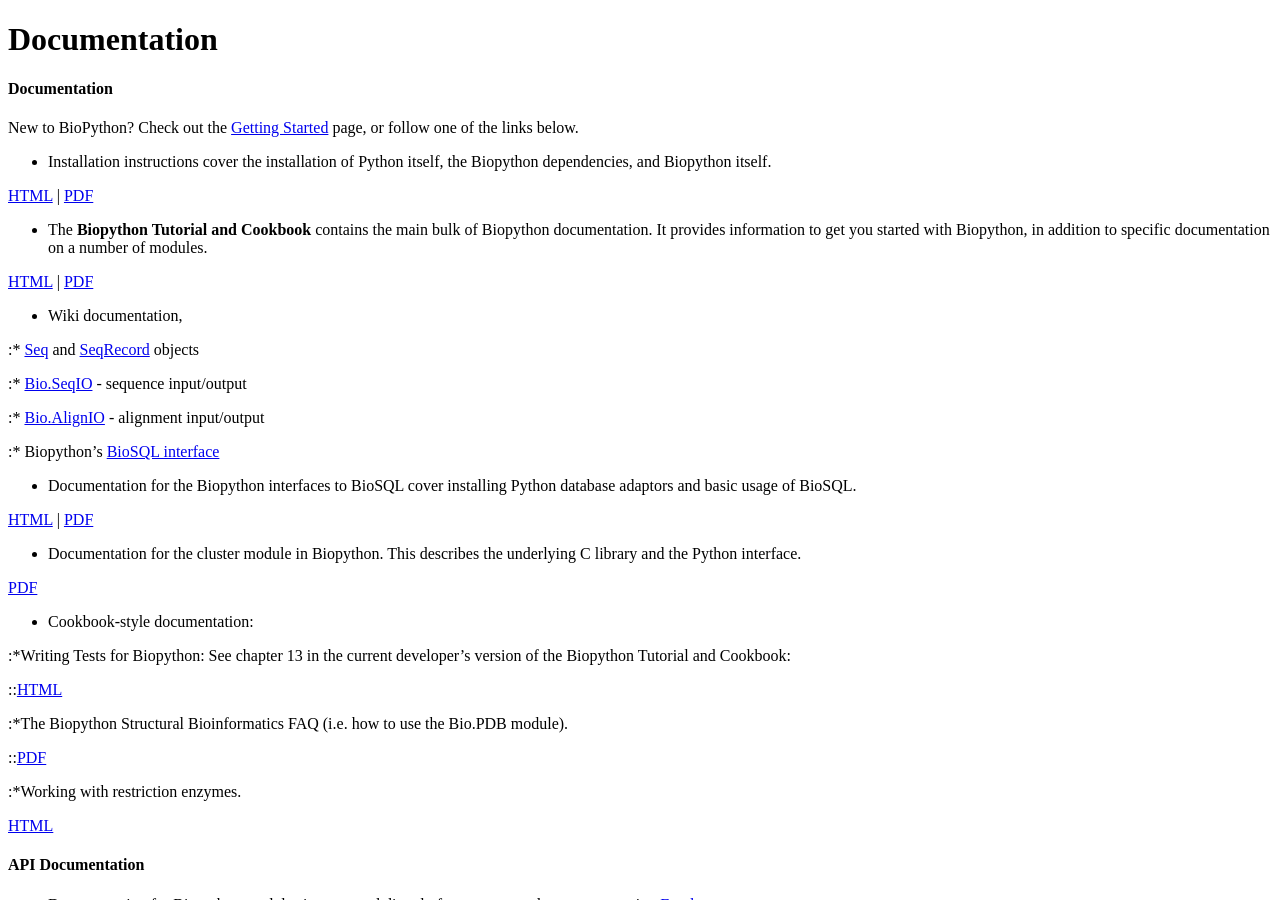
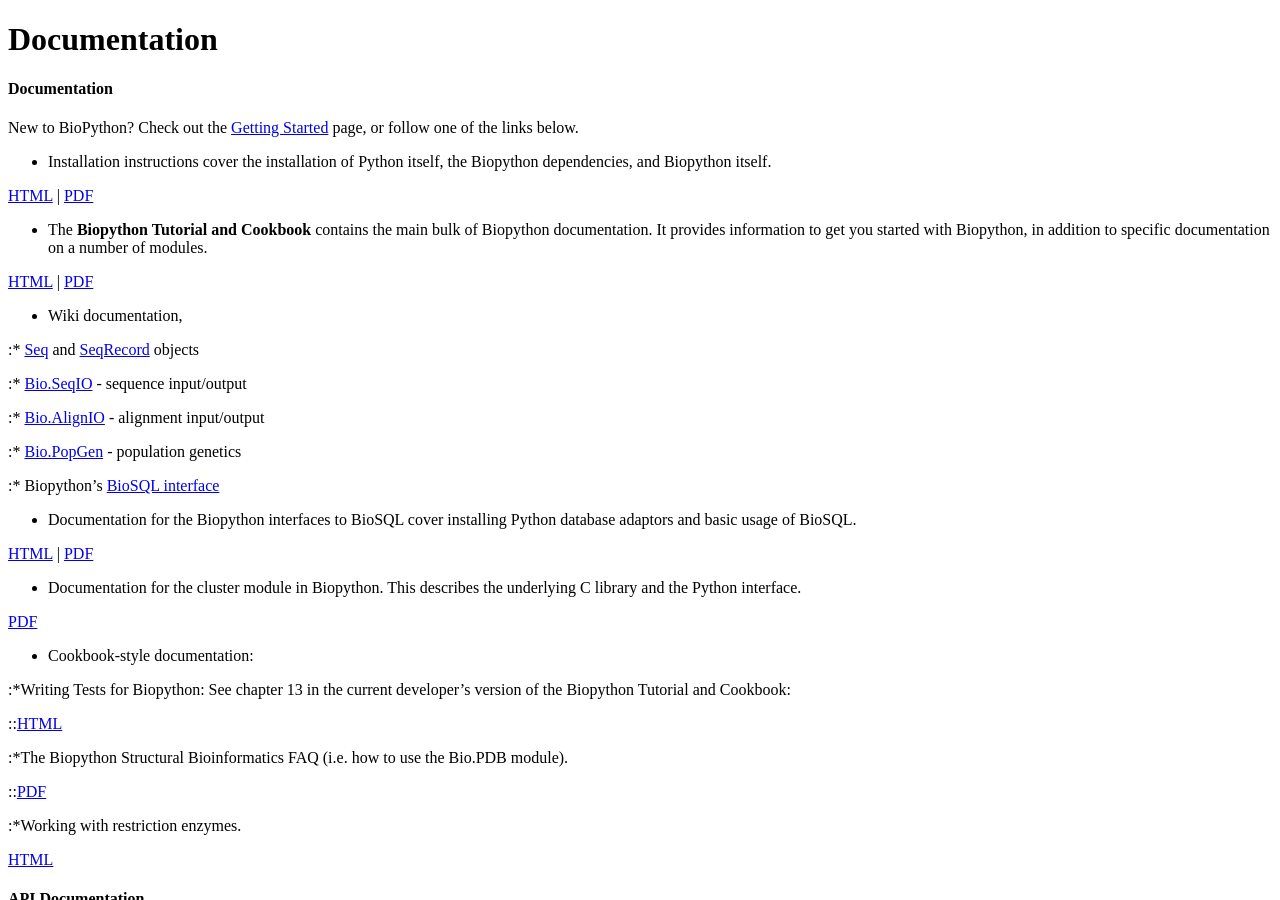
Before and after one commit to biopython/biopython.github.io, a Jekyll site: the page built from wiki/Documentation.md, in a window 1280 px wide and 900 px high. Built offline with Jekyll 4.4.1, drawn with Linux system fonts in a browser that asks for light colours.

Commit message:
Change to wiki page

```diff
--- a/wiki/Documentation.md
+++ b/wiki/Documentation.md
@@ -33,6 +33,8 @@ below.
 :\* [Bio.SeqIO](SeqIO "wikilink") - sequence input/output
 
 :\* [Bio.AlignIO](AlignIO "wikilink") - alignment input/output
+
+:\* [Bio.PopGen](PopGen "wikilink") - population genetics
 
 :\* Biopython's [BioSQL interface](BioSQL "wikilink")
 
```
Also changed, not shown: 1 other file.
